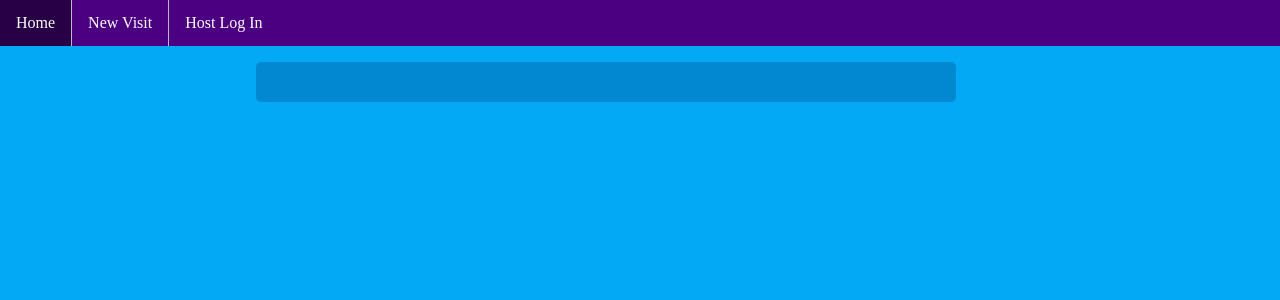
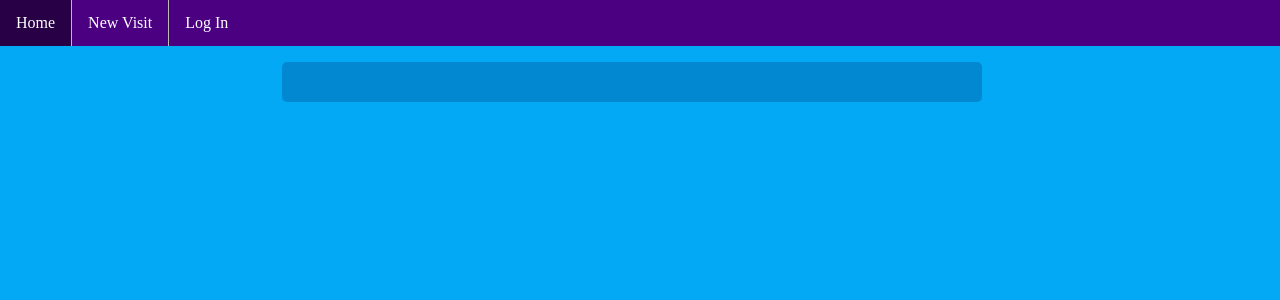
Before and after one commit to Vibhu-Agarwal/Entry_Management_App, a Django app: page / in a window 1280 px wide. Shown: the top 300 px of the page. Run offline with Django 3.2, Linux system fonts and the light colour scheme; parts of the project's set-up code (start-up, migrations or seed data) failed here and were passed over; some libraries are stand-ins or nearby versions.

Commit message:
Updated README

```diff
--- a/event_manager/static/css/entry_management.css
+++ b/event_manager/static/css/entry_management.css
@@ -54,7 +54,7 @@ h2 {
 }
 .main_center_div {
 	width: 50%;
-	margin-left: 20%;
+	margin-left: 22%;
   border-radius: 5px;
   background-color: var(--mcd-color);
   padding: 20px 30px;
--- a/event_manager/templates/nav_bar.html
+++ b/event_manager/templates/nav_bar.html
@@ -36,7 +36,7 @@
              {% else %}
 
                  <li class="nav_li"><a href="{% url "management:new_visit" %}">New Visit</a></li>
-                 <li class="nav_li"><a href="{% url "login" %}">Host Log In</a></li>
+                 <li class="nav_li"><a href="{% url "login" %}">Log In</a></li>
 
              {% endif %}
 
```
Also changed, not shown: README.md.
